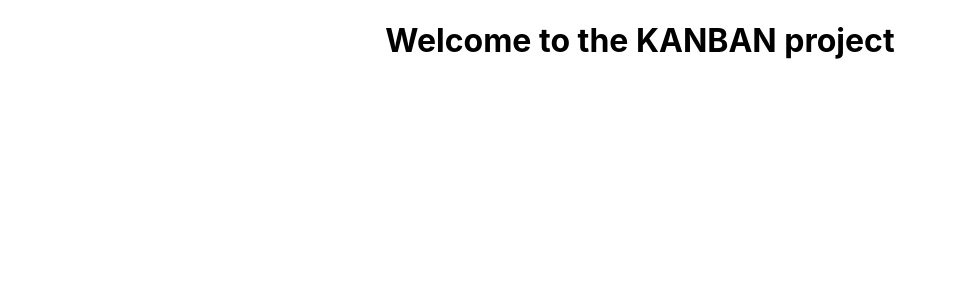
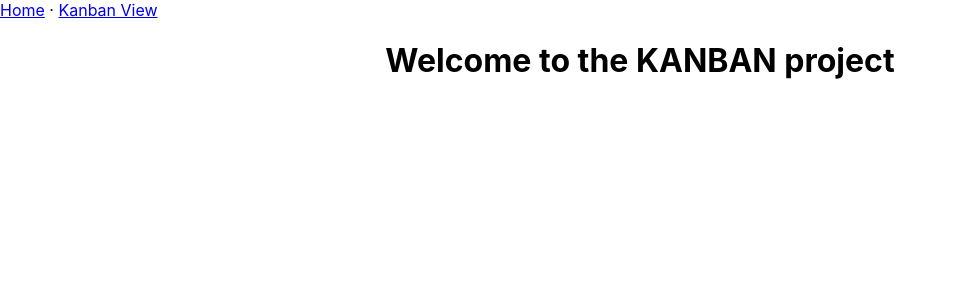
Before and after one commit to saeendamghanian/dashboard-kanban, a React (Create React App) app: page / in a window 1280 px wide. Shown: the top 300 px of the page, without its empty margins (0-957 px from the left). Built offline with nearby package versions, Linux system fonts and the light colour scheme.

Commit message:
Files modified or created

```diff
--- a/src/App.js
+++ b/src/App.js
@@ -1,21 +1,27 @@
 import React from "react";
 import "./App.css";
 import IconContainer from "./components/IconContainer";
-import { Switch, Route } from "react-router-dom";
+import { BrowserRouter, Switch, Route } from "react-router-dom";
 import Welcome from "./components/Welcome";
 import Error404 from "./components/Error404";
+import Container from "./components/Container";
+import NavBar from "./components/Navbar";
 
 function App() {
   // The fake data instead of the data which should get from DB.
   let callStatus = ["successful", "unsuccessful", "not yet"];
 
   return (
-    <div>
-      <Switch>
-        <Route path="/" component={Welcome} exact />
-        <Route path="*" component={Error404} />
-      </Switch>
-    </div>
+    <BrowserRouter>
+      <div>
+        <NavBar />
+        <Switch>
+          <Route path="/" component={Welcome} exact />
+          <Route path="/kanban" component={Container} />
+          <Route component={Error404} />
+        </Switch>
+      </div>
+    </BrowserRouter>
   );
 }
 
--- /dev/null
+++ b/src/components/Container.js
@@ -0,0 +1,7 @@
+import React from "react";
+
+const Container = () => {
+  return <h1 style={{ textAlign: "center" }}>I'm the kanban board!</h1>;
+};
+
+export default Container;
--- /dev/null
+++ b/src/components/Navbar.js
@@ -0,0 +1,16 @@
+import React, { Component } from "react";
+import { Link } from "react-router-dom";
+
+class NavBar extends Component {
+  render() {
+    const Separator = () => <span> &middot; </span>;
+    return (
+      <div>
+        <Link to="/">Home</Link>
+        <Separator />
+        <Link to="/kanban">Kanban View</Link>
+      </div>
+    );
+  }
+}
+export default NavBar;
--- a/src/components/Welcome.js
+++ b/src/components/Welcome.js
@@ -1,7 +1,13 @@
 import React from "react";
+import Container from "./Container";
 
 const Welcome = () => {
-  return <h1 style={{ textAlign: "center" }}>Welcome to the KANBAN project</h1>;
+  return (
+    <div>
+      {" "}
+      <h1 style={{ textAlign: "center" }}>Welcome to the KANBAN project</h1>
+    </div>
+  );
 };
 
 export default Welcome;
```
